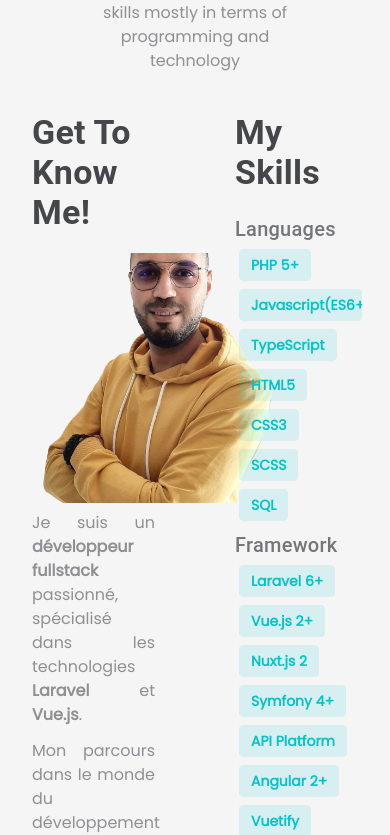
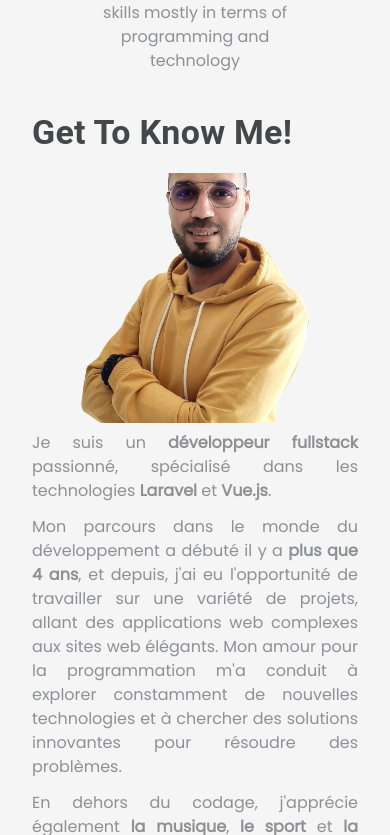
Before and after one commit to saifbessassi/my-portfolio, a Vue app: page / in a window 390 px wide. Shown: the part 1169-2004 px from the top of the page. Built offline with nearby package versions, Linux system fonts and the light colour scheme.

Commit message:
fix small screen display

```diff
--- a/src/components/About/AboutSection.vue
+++ b/src/components/About/AboutSection.vue
@@ -8,10 +8,10 @@
                 </v-col>
             </v-row>
             <v-row no-gutters>
-                <v-col class="pr-10" cols="6">
+                <v-col md="6" cols="12" class="pr-md-10 mb-5 mb-md-0">
                     <AboutDescription />
                 </v-col>
-                <v-col cols="6" class="pl-10">
+                <v-col md="6" cols="12" class="pl-md-10">
                     <AboutSkills />
                 </v-col>
             </v-row>
```
